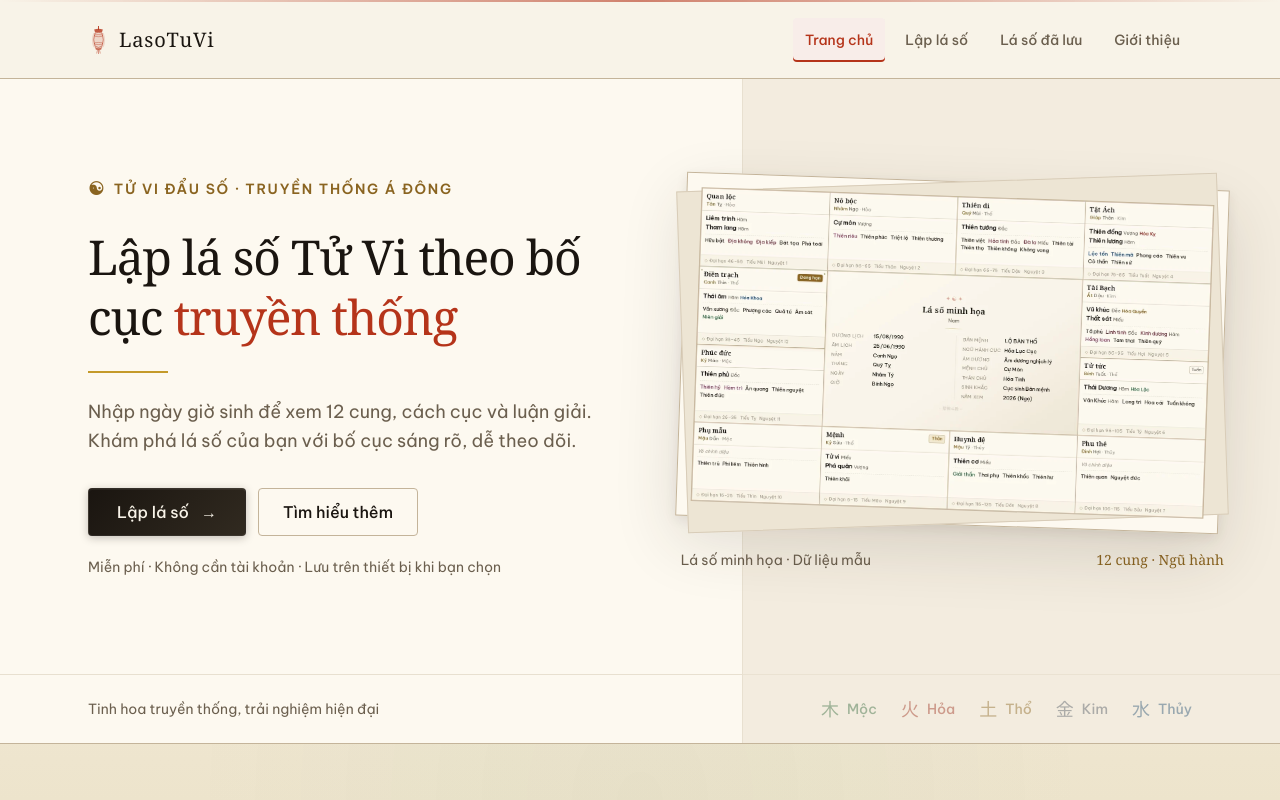
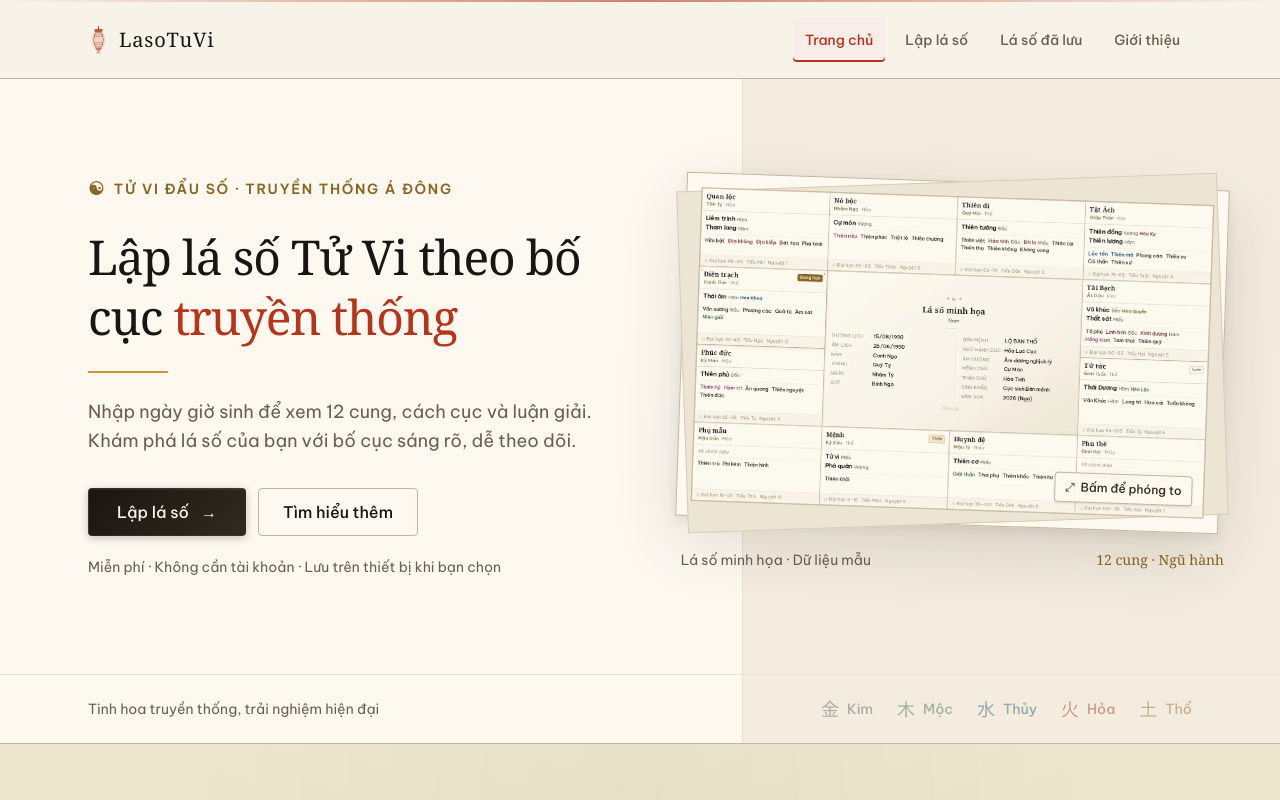
Before and after one commit to quytttb/lasotuvi-web, a Next.js app: page / in a window 1280 px wide. Shown: the top 800 px of the page. Built offline with nearby package versions, Linux system fonts and the light colour scheme; no server answers.

Commit message:
feat(home): reorder five elements and add zoomable sample chart
- Order Ngu hanh Kim, Moc, Thuy, Hoa, Tho left to right
- Make hero sample chart clickable with animated zoom lightbox

```diff
--- a/src/app/globals.css
+++ b/src/app/globals.css
@@ -360,6 +360,21 @@ body {
   animation: fadeInUp 0.4s ease both;
 }
 
+@keyframes chartZoom {
+  from {
+    opacity: 0;
+    transform: scale(0.96);
+  }
+  to {
+    opacity: 1;
+    transform: scale(1);
+  }
+}
+
+.animate-chart-zoom {
+  animation: chartZoom 0.25s ease both;
+}
+
 /* ─────────────────────────────────────────────────────────────
    BUTTONS — Phong cách Á Đông
    ───────────────────────────────────────────────────────────── */
--- a/src/app/page.tsx
+++ b/src/app/page.tsx
@@ -1,6 +1,8 @@
 import Link from "next/link";
-import Image from "next/image";
 import type { Metadata } from "next";
+
+import { FIVE_ELEMENTS } from "@/components/home/five-elements";
+import { HeroChartFigure } from "@/components/home/HeroChartFigure";
 
 export const metadata: Metadata = {
   title: "Trang chủ",
@@ -8,14 +10,6 @@ export const metadata: Metadata = {
     "LasoTuVi — lập lá số Tử Vi Đẩu Số tiếng Việt theo bố cục truyền thống. Miễn phí, xem nhanh, riêng tư, không cần tài khoản.",
   alternates: { canonical: "/" },
 };
-
-const FIVE_ELEMENTS = [
-  { symbol: "木", name: "Mộc", color: "var(--wood)" },
-  { symbol: "火", name: "Hỏa", color: "var(--fire)" },
-  { symbol: "土", name: "Thổ", color: "var(--earth)" },
-  { symbol: "金", name: "Kim", color: "var(--metal)" },
-  { symbol: "水", name: "Thủy", color: "var(--water)" },
-];
 
 const FEATURES = [
   {
@@ -83,23 +77,7 @@ export default function HomePage() {
             </p>
           </div>
 
-          <figure className="relative min-w-0 lg:-mr-8">
-            <div className="hero-chart-frame">
-              <Image
-                src="/images/hero-chart.webp"
-                alt="Lá số Tử Vi mẫu của LasoTuVi với bàn 12 cung theo bố cục truyền thống"
-                width={1440}
-                height={881}
-                sizes="(min-width: 1200px) 530px, (min-width: 1024px) 46vw, (min-width: 640px) calc(100vw - 64px), calc(100vw - 40px)"
-                preload
-                className="h-auto w-full"
-              />
-            </div>
-            <figcaption className="mt-6 flex items-center justify-between gap-3 text-xs leading-relaxed text-[var(--ink-muted)] sm:text-sm">
-              <span>Lá số minh họa · Dữ liệu mẫu</span>
-              <span className="shrink-0 font-serif text-[var(--earth)]">12 cung · Ngũ hành</span>
-            </figcaption>
-          </figure>
+          <HeroChartFigure />
         </div>
         <div className="border-t border-[var(--line-faint)]">
           <div className="site-container flex flex-wrap items-center justify-between gap-4 py-5">
--- /dev/null
+++ b/src/components/home/HeroChartFigure.tsx
@@ -0,0 +1,130 @@
+"use client";
+
+import Image from "next/image";
+import { useCallback, useEffect, useRef, useState } from "react";
+
+import { Button } from "@/components/ui/Button";
+import { cn } from "@/lib/utils/cn";
+
+const CHART_SRC = "/images/hero-chart.webp";
+const CHART_ALT = "Lá số Tử Vi mẫu của LasoTuVi với bàn 12 cung theo bố cục truyền thống";
+const CHART_WIDTH = 1440;
+const CHART_HEIGHT = 881;
+
+/**
+ * Lá số minh họa trên trang chủ. Bấm vào ảnh để phóng to (lightbox),
+ * bấm lại / nhấn Escape / bấm nền mờ để thu nhỏ, có animation scale + fade.
+ */
+export function HeroChartFigure() {
+  const [open, setOpen] = useState(false);
+  const triggerRef = useRef<HTMLButtonElement>(null);
+  const panelRef = useRef<HTMLDivElement>(null);
+
+  const close = useCallback(() => setOpen(false), []);
+
+  useEffect(() => {
+    if (!open) return;
+    panelRef.current?.focus();
+
+    const trigger = triggerRef.current;
+    const previousOverflow = document.body.style.overflow;
+    document.body.style.overflow = "hidden";
+
+    function onKey(event: KeyboardEvent) {
+      if (event.key === "Escape") close();
+    }
+    document.addEventListener("keydown", onKey);
+    return () => {
+      document.removeEventListener("keydown", onKey);
+      document.body.style.overflow = previousOverflow;
+      trigger?.focus();
+    };
+  }, [open, close]);
+
+  return (
+    <figure className="relative min-w-0 lg:-mr-8">
+      <div className="hero-chart-frame">
+        <button
+          ref={triggerRef}
+          type="button"
+          onClick={() => setOpen(true)}
+          aria-haspopup="dialog"
+          aria-expanded={open}
+          data-testid="hero-chart-open"
+          aria-label="Phóng to lá số minh họa"
+          className={cn(
+            "group relative block w-full cursor-zoom-in",
+            "focus-visible:outline focus-visible:outline-2 focus-visible:outline-offset-4 focus-visible:outline-[var(--water)]",
+          )}
+        >
+          <Image
+            src={CHART_SRC}
+            alt={CHART_ALT}
+            width={CHART_WIDTH}
+            height={CHART_HEIGHT}
+            sizes="(min-width: 1200px) 530px, (min-width: 1024px) 46vw, (min-width: 640px) calc(100vw - 64px), calc(100vw - 40px)"
+            preload
+            className="h-auto w-full transition-transform duration-300 group-hover:scale-[1.01]"
+          />
+          <span
+            aria-hidden="true"
+            className="absolute bottom-3 right-3 inline-flex items-center gap-1.5 rounded-sm border border-[var(--line)] bg-[var(--paper-raised)]/95 px-2.5 py-1.5 text-xs font-medium text-[var(--ink-soft)] shadow-sm transition-colors group-hover:border-[var(--earth)]/50 group-hover:text-[var(--ink)]"
+          >
+            <span aria-hidden="true">⤢</span> Bấm để phóng to
+          </span>
+        </button>
+      </div>
+      <figcaption className="mt-6 flex items-center justify-between gap-3 text-xs leading-relaxed text-[var(--ink-muted)] sm:text-sm">
+        <span>Lá số minh họa · Dữ liệu mẫu</span>
+        <span className="shrink-0 font-serif text-[var(--earth)]">12 cung · Ngũ hành</span>
+      </figcaption>
+
+      {open ? (
+        <div
+          className="fixed inset-0 z-50 flex items-center justify-center p-4 sm:p-8"
+          role="presentation"
+        >
+          <button
+            type="button"
+            aria-label="Thu nhỏ lá số minh họa"
+            data-testid="hero-chart-backdrop"
+            onClick={close}
+            className="absolute inset-0 cursor-zoom-out bg-[var(--ink)]/60"
+          />
+          <div
+            ref={panelRef}
+            role="dialog"
+            aria-modal="true"
+            aria-label="Lá số minh họa phóng to"
+            tabIndex={-1}
+            data-testid="hero-chart-dialog"
+            className="animate-chart-zoom relative z-10 max-h-full w-full max-w-5xl overflow-auto rounded-sm border border-[var(--line)] bg-[var(--paper-raised)] p-3 shadow-2xl focus:outline-none sm:p-4"
+          >
+            <button
+              type="button"
+              onClick={close}
+              aria-label="Thu nhỏ lá số minh họa"
+              data-testid="hero-chart-close-image"
+              className="block w-full cursor-zoom-out focus-visible:outline focus-visible:outline-2 focus-visible:outline-offset-2 focus-visible:outline-[var(--water)]"
+            >
+              <Image
+                src={CHART_SRC}
+                alt={CHART_ALT}
+                width={CHART_WIDTH}
+                height={CHART_HEIGHT}
+                sizes="(min-width: 1200px) 960px, 92vw"
+                className="h-auto w-full"
+              />
+            </button>
+            <div className="flex flex-wrap items-center justify-between gap-3 px-1 pb-1 pt-3">
+              <p className="text-sm text-[var(--ink-muted)]">Lá số minh họa · Dữ liệu mẫu</p>
+              <Button size="sm" variant="secondary" onClick={close} data-testid="hero-chart-close">
+                Thu nhỏ
+              </Button>
+            </div>
+          </div>
+        </div>
+      ) : null}
+    </figure>
+  );
+}
--- /dev/null
+++ b/src/components/home/five-elements.ts
@@ -0,0 +1,14 @@
+export type FiveElement = {
+  symbol: string;
+  name: string;
+  color: string;
+};
+
+/** Ngũ hành theo thứ tự Kim – Mộc – Thủy – Hỏa – Thổ (trái sang phải). */
+export const FIVE_ELEMENTS: FiveElement[] = [
+  { symbol: "金", name: "Kim", color: "var(--metal)" },
+  { symbol: "木", name: "Mộc", color: "var(--wood)" },
+  { symbol: "水", name: "Thủy", color: "var(--water)" },
+  { symbol: "火", name: "Hỏa", color: "var(--fire)" },
+  { symbol: "土", name: "Thổ", color: "var(--earth)" },
+];
```
Also changed, not shown: 2 other files (tests, documents, lock files or other folders).
